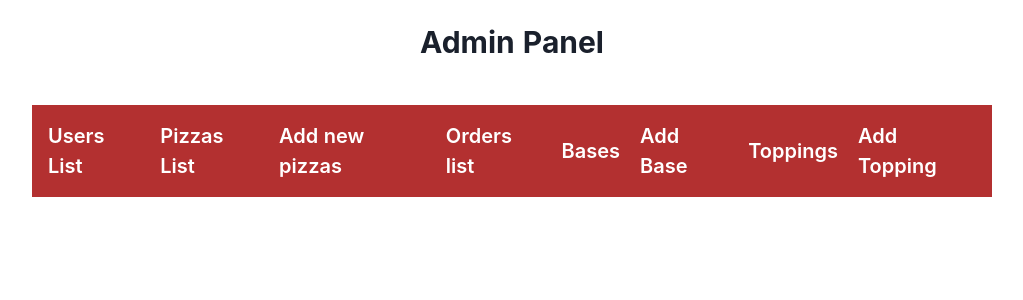
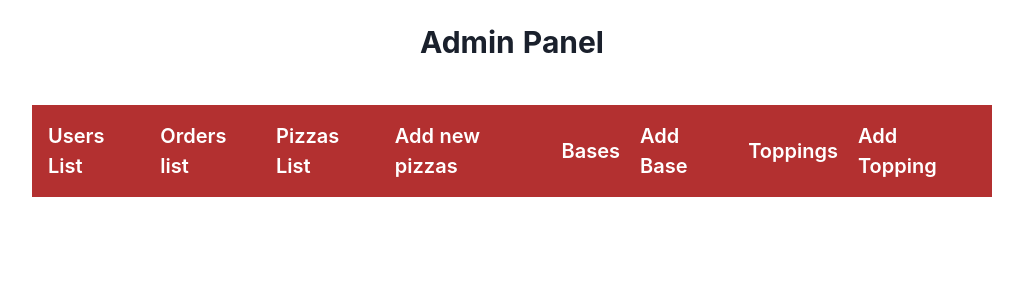
Before and after one commit to piyusha2001/OIBSIP_Pizza-delivery-app, a React (Create React App) app in the folder client/: page /admin in a window 1280 px wide. Shown: the top 300 px of the page, without its empty margins (128-1151 px from the left). Built offline with nearby package versions, Linux system fonts and the light colour scheme.

Commit message:
put orders list after users list

```diff
--- a/client/src/Screens/AdminScreen/AdminScreen.js
+++ b/client/src/Screens/AdminScreen/AdminScreen.js
@@ -30,6 +30,15 @@ export default function AdminScreen() {
 								Users List
 							</Text>
 						</Link>
+						<Link to='/admin/orderslist'>
+							<Text
+								color='white'
+								fontSize='1xl'
+								fontWeight='semibold'
+							>
+								Orders list
+							</Text>
+						</Link>
 						<Link to='/admin/pizzaslist'>
 							<Text
 								color='white'
@@ -48,15 +57,7 @@ export default function AdminScreen() {
 								Add new pizzas
 							</Text>
 						</Link>
-						<Link to='/admin/orderslist'>
-							<Text
-								color='white'
-								fontSize='1xl'
-								fontWeight='semibold'
-							>
-								Orders list
-							</Text>
-						</Link>
+
 						<Link to='/admin/baseslist'>
 							<Text
 								color='white'
```
